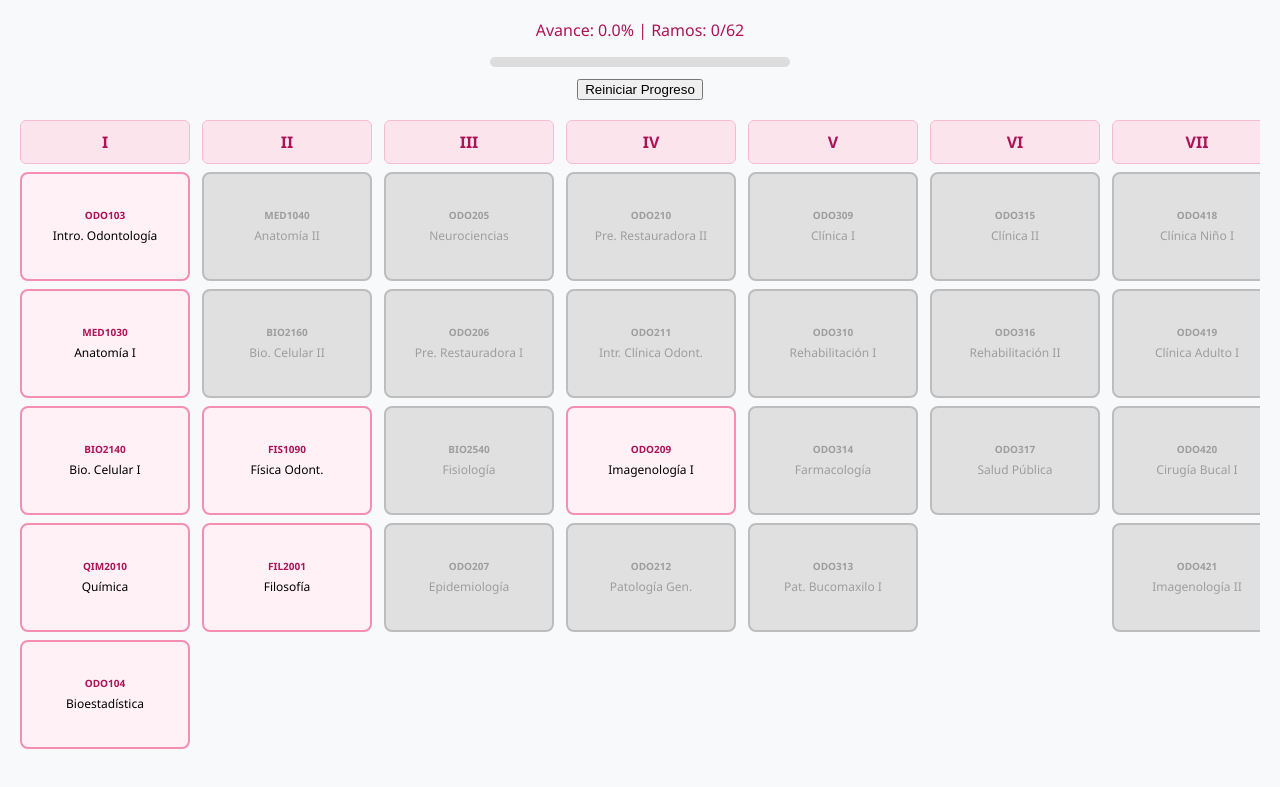
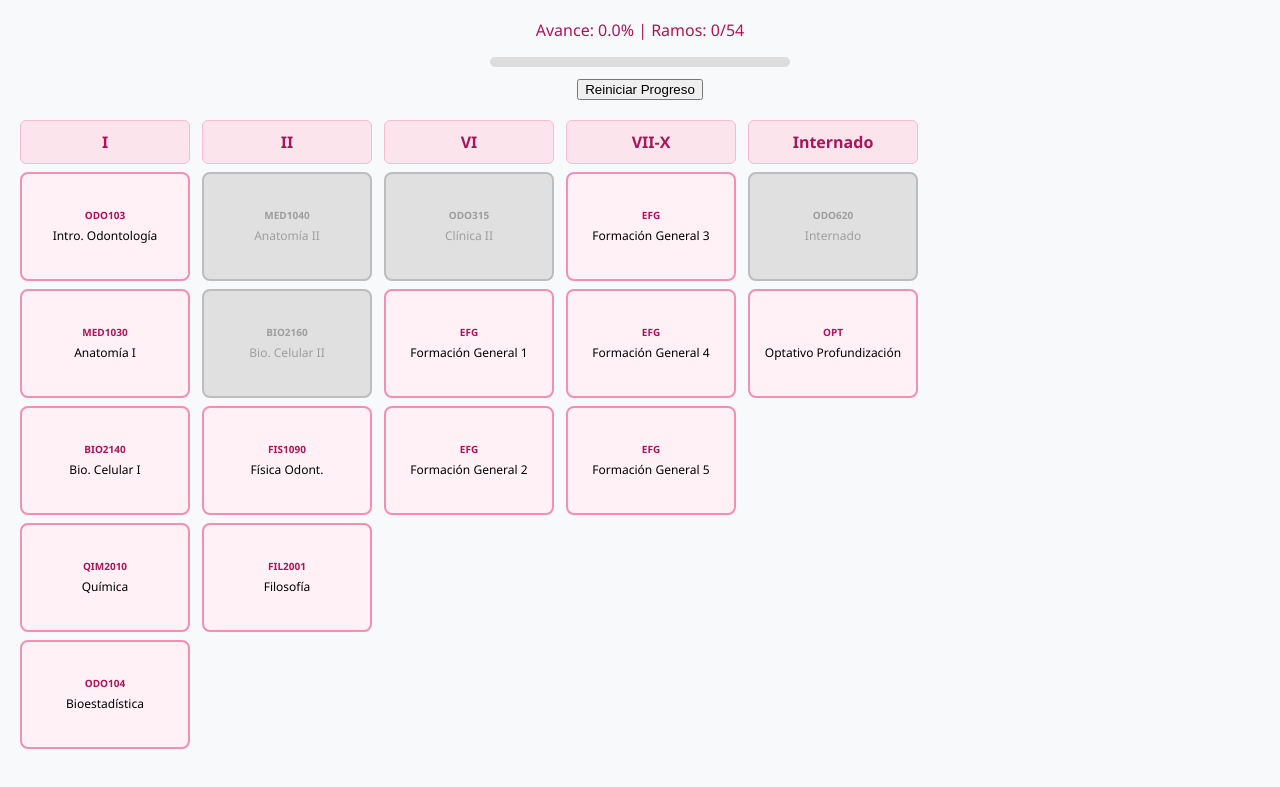
Before and after one commit to florenciacarcamo/mi-malla-odontologia, a plain HTML site: page index.html in a window 1280 px wide. Shown: the part 87-874 px from the top of the page. Drawn offline with Linux system fonts and the light colour scheme.

Commit message:
Update index.html

```diff
--- a/index.html
+++ b/index.html
@@ -3,14 +3,14 @@
 <head>
     <meta charset="UTF-8">
     <meta name="viewport" content="width=device-width, initial-scale=1.0">
-    <title>Malla Interactiva Odontología UC</title>
+    <title>Malla Odontología UC</title>
     <link rel="stylesheet" href="style.css">
 </head>
 <body>
     <div class="header-malla">
         <h1>Malla Interactiva – Odontología – UC</h1>
         <div class="stats-container">
-            <p>Avance: <span id="porcentaje">0.0</span>% | Ramos: <span id="contador">0</span>/62</p>
+            <p>Avance: <span id="porcentaje">0.0</span>% | Ramos: <span id="contador">0</span>/54</p>
             <div class="progress-bar"><div id="progress-fill"></div></div>
         </div>
         <button onclick="reiniciarMalla()" class="btn-reiniciar">Reiniciar Progreso</button>
@@ -35,74 +35,23 @@
         </div>
 
         <div class="semestre">
-            <div class="sem-header">III</div>
-            <div class="ramo bloqueado" id="ODO205" data-req="MED1040" onclick="marcar('ODO205')"><span class="sigla">ODO205</span><p>Neurociencias</p></div>
-            <div class="ramo bloqueado" id="ODO206" data-req="ODO103" onclick="marcar('ODO206')"><span class="sigla">ODO206</span><p>Pre. Restauradora I</p></div>
-            <div class="ramo bloqueado" id="BIO2540" data-req="BIO2160" onclick="marcar('BIO2540')"><span class="sigla">BIO2540</span><p>Fisiología</p></div>
-            <div class="ramo bloqueado" id="ODO207" data-req="ODO104" onclick="marcar('ODO207')"><span class="sigla">ODO207</span><p>Epidemiología</p></div>
+            <div class="sem-header">VI</div>
+            <div class="ramo bloqueado" id="ODO315" data-req="ODO309" onclick="marcar('ODO315')"><span class="sigla">ODO315</span><p>Clínica II</p></div>
+            <div class="ramo disponible" id="EFG1" onclick="marcar('EFG1')"><span class="sigla">EFG</span><p>Formación General 1</p></div>
+            <div class="ramo disponible" id="EFG2" onclick="marcar('EFG2')"><span class="sigla">EFG</span><p>Formación General 2</p></div>
         </div>
 
         <div class="semestre">
-            <div class="sem-header">IV</div>
-            <div class="ramo bloqueado" id="ODO210" data-req="ODO206" onclick="marcar('ODO210')"><span class="sigla">ODO210</span><p>Pre. Restauradora II</p></div>
-            <div class="ramo bloqueado" id="ODO211" data-req="ODO103" onclick="marcar('ODO211')"><span class="sigla">ODO211</span><p>Intr. Clínica Odont.</p></div>
-            <div class="ramo disponible" id="ODO209" onclick="marcar('ODO209')"><span class="sigla">ODO209</span><p>Imagenología I</p></div>
-            <div class="ramo bloqueado" id="ODO212" data-req="BIO2160" onclick="marcar('ODO212')"><span class="sigla">ODO212</span><p>Patología Gen.</p></div>
+            <div class="sem-header">VII-X</div>
+            <div class="ramo disponible" id="EFG3" onclick="marcar('EFG3')"><span class="sigla">EFG</span><p>Formación General 3</p></div>
+            <div class="ramo disponible" id="EFG4" onclick="marcar('EFG4')"><span class="sigla">EFG</span><p>Formación General 4</p></div>
+            <div class="ramo disponible" id="EFG5" onclick="marcar('EFG5')"><span class="sigla">EFG</span><p>Formación General 5</p></div>
         </div>
 
         <div class="semestre">
-            <div class="sem-header">V</div>
-            <div class="ramo bloqueado" id="ODO309" data-req="ODO211" onclick="marcar('ODO309')"><span class="sigla">ODO309</span><p>Clínica I</p></div>
-            <div class="ramo bloqueado" id="ODO310" data-req="ODO210" onclick="marcar('ODO310')"><span class="sigla">ODO310</span><p>Rehabilitación I</p></div>
-            <div class="ramo bloqueado" id="ODO314" data-req="BIO2540" onclick="marcar('ODO314')"><span class="sigla">ODO314</span><p>Farmacología</p></div>
-            <div class="ramo bloqueado" id="ODO313" data-req="ODO212" onclick="marcar('ODO313')"><span class="sigla">ODO313</span><p>Pat. Bucomaxilo I</p></div>
-        </div>
-
-        <div class="semestre">
-            <div class="sem-header">VI</div>
-            <div class="ramo bloqueado" id="ODO315" data-req="ODO309" onclick="marcar('ODO315')"><span class="sigla">ODO315</span><p>Clínica II</p></div>
-            <div class="ramo bloqueado" id="ODO316" data-req="ODO310" onclick="marcar('ODO316')"><span class="sigla">ODO316</span><p>Rehabilitación II</p></div>
-            <div class="ramo bloqueado" id="ODO317" data-req="ODO207" onclick="marcar('ODO317')"><span class="sigla">ODO317</span><p>Salud Pública</p></div>
-        </div>
-
-        <div class="semestre">
-            <div class="sem-header">VII</div>
-            <div class="ramo bloqueado" id="ODO418" data-req="ODO315" onclick="marcar('ODO418')"><span class="sigla">ODO418</span><p>Clínica Niño I</p></div>
-            <div class="ramo bloqueado" id="ODO419" data-req="ODO315" onclick="marcar('ODO419')"><span class="sigla">ODO419</span><p>Clínica Adulto I</p></div>
-            <div class="ramo bloqueado" id="ODO420" data-req="ODO315" onclick="marcar('ODO420')"><span class="sigla">ODO420</span><p>Cirugía Bucal I</p></div>
-            <div class="ramo bloqueado" id="ODO421" data-req="ODO209" onclick="marcar('ODO421')"><span class="sigla">ODO421</span><p>Imagenología II</p></div>
-        </div>
-
-        <div class="semestre">
-            <div class="sem-header">VIII</div>
-            <div class="ramo bloqueado" id="ODO423" data-req="ODO418" onclick="marcar('ODO423')"><span class="sigla">ODO423</span><p>Clínica Niño II</p></div>
-            <div class="ramo bloqueado" id="ODO424" data-req="ODO419" onclick="marcar('ODO424')"><span class="sigla">ODO424</span><p>Clínica Adulto II</p></div>
-            <div class="ramo bloqueado" id="ODO422" data-req="ODO313" onclick="marcar('ODO422')"><span class="sigla">ODO422</span><p>Pat. Bucomaxilo II</p></div>
-        </div>
-
-        <div class="semestre">
-            <div class="sem-header">IX</div>
-            <div class="ramo bloqueado" id="ODO518" data-req="ODO423" onclick="marcar('ODO518')"><span class="sigla">ODO518</span><p>Clínica Niño III</p></div>
-            <div class="ramo bloqueado" id="ODO519" data-req="ODO424" onclick="marcar('ODO519')"><span class="sigla">ODO519</span><p>Clínica Adulto III</p></div>
-            <div class="ramo bloqueado" id="ODO521" data-req="ODO419" onclick="marcar('ODO521')"><span class="sigla">ODO521</span><p>Geriátrica I</p></div>
-        </div>
-
-        <div class="semestre">
-            <div class="sem-header">X</div>
-            <div class="ramo bloqueado" id="ODO525" data-req="ODO518" onclick="marcar('ODO525')"><span class="sigla">ODO525</span><p>Clínica Niño IV</p></div>
-            <div class="ramo bloqueado" id="ODO523" data-req="ODO519" onclick="marcar('ODO523')"><span class="sigla">ODO523</span><p>Clínica Adulto IV</p></div>
-            <div class="ramo bloqueado" id="ODO527" data-req="ODO317" onclick="marcar('ODO527')"><span class="sigla">ODO527</span><p>Admon. Salud</p></div>
-        </div>
-
-        <div class="semestre">
-            <div class="sem-header">XI</div>
+            <div class="sem-header">Internado</div>
             <div class="ramo bloqueado" id="ODO620" data-req="ODO523" onclick="marcar('ODO620')"><span class="sigla">ODO620</span><p>Internado</p></div>
-        </div>
-
-        <div class="semestre">
-            <div class="sem-header">XII</div>
-            <div class="ramo bloqueado" id="ODO621" data-req="ODO620" onclick="marcar('ODO621')"><span class="sigla">ODO621</span><p>Práctica Avanzada</p></div>
-            <div class="ramo disponible" id="OPT" onclick="marcar('OPT')"><span class="sigla">OPT</span><p>Optativo Prof.</p></div>
+            <div class="ramo disponible" id="OPT" onclick="marcar('OPT')"><span class="sigla">OPT</span><p>Optativo Profundización</p></div>
         </div>
     </div>
     <script src="script.js"></script>
```
